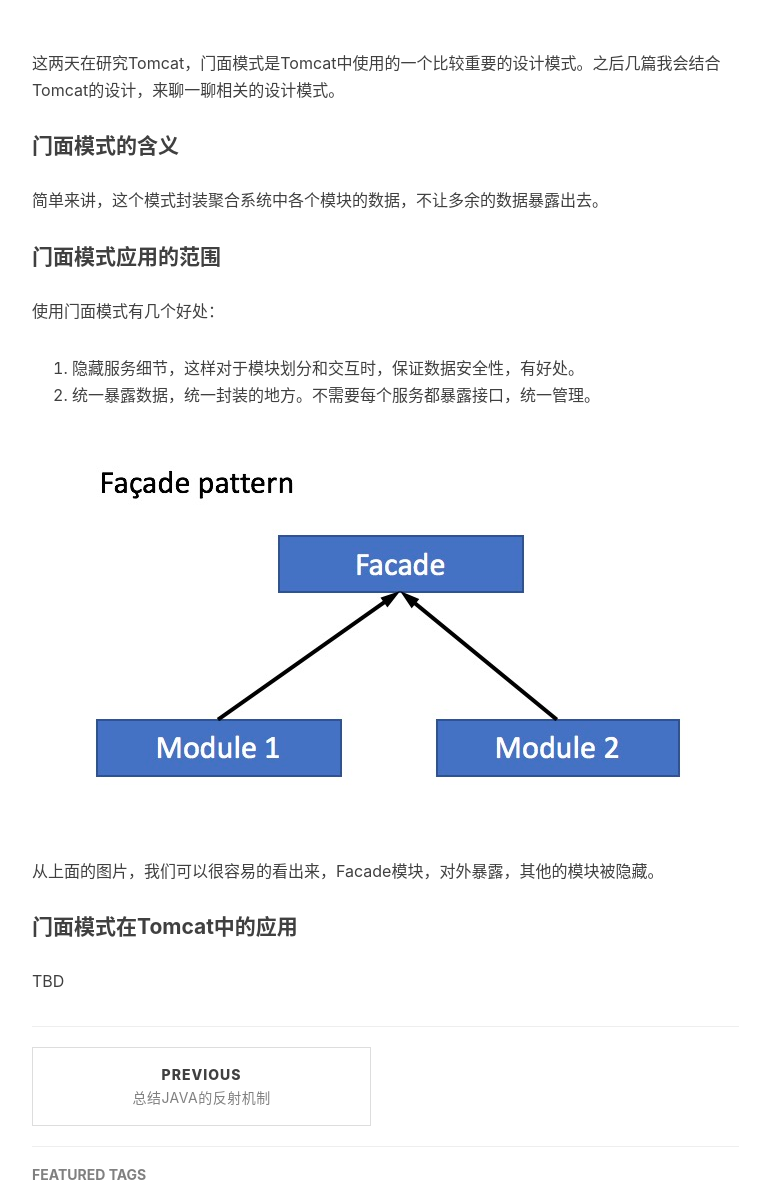
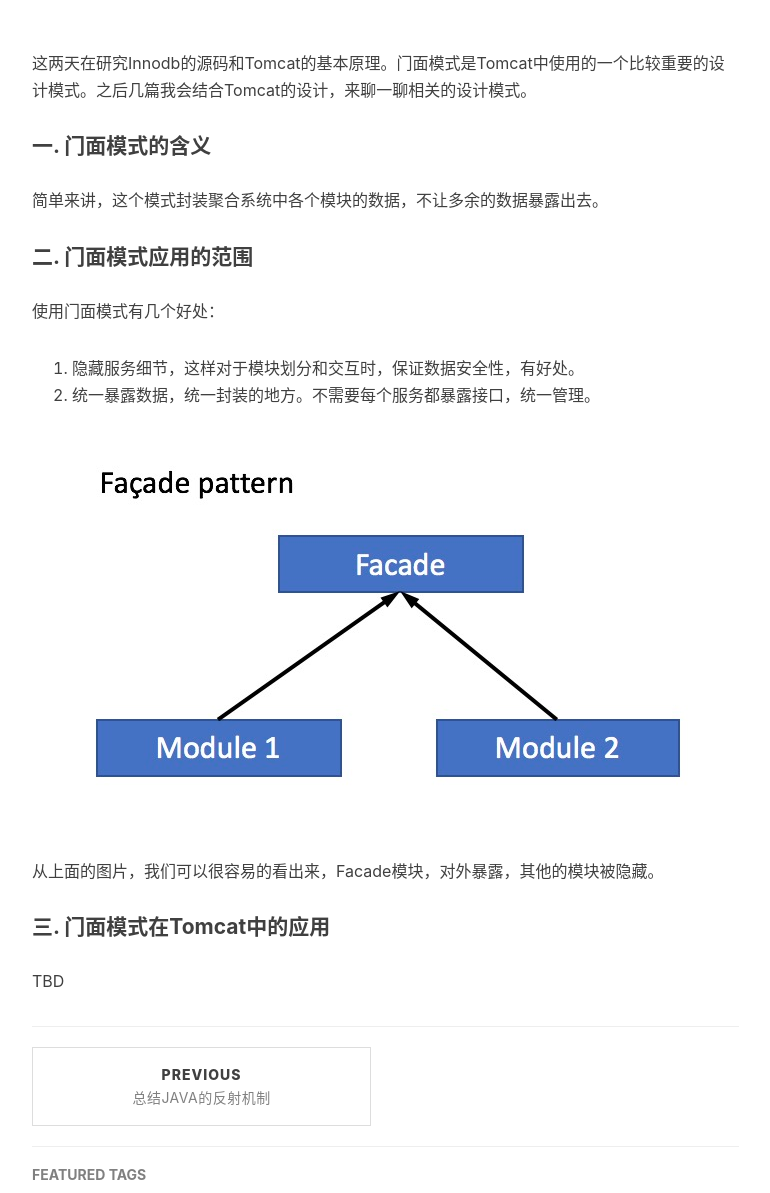
Before and after one commit to baiscjava/basicjava.github.io, a Jekyll site: the page built from _posts/2017-11-14-设计模式之门面模式-Tomcat的基本原理(1).md, in a window 1280 px wide and 1400 px high, scrolled down 310 px. Shown: the part 207-1400 px from the top of the window, without its empty margins (233-1003 px from the left). Built offline with Jekyll 4.4.1, drawn with Linux system fonts in a browser that asks for light colours; nearby versions of some CDN libraries; comment, search, counter and statistics services are not loaded.

Commit message:
Update 2017-11-14-设计模式之门面模式-Tomcat的基本原理(1).md

```diff
--- a/_posts/2017-11-14-设计模式之门面模式-Tomcat的基本原理(1).md
+++ b/_posts/2017-11-14-设计模式之门面模式-Tomcat的基本原理(1).md
@@ -10,11 +10,11 @@ tags:
     - 原理
 ---
 
-这两天在研究Tomcat，门面模式是Tomcat中使用的一个比较重要的设计模式。之后几篇我会结合Tomcat的设计，来聊一聊相关的设计模式。<br>
-#### 门面模式的含义<br>
+这两天在研究Innodb的源码和Tomcat的基本原理。门面模式是Tomcat中使用的一个比较重要的设计模式。之后几篇我会结合Tomcat的设计，来聊一聊相关的设计模式。<br>
+#### 一. 门面模式的含义<br>
 简单来讲，这个模式封装聚合系统中各个模块的数据，不让多余的数据暴露出去。<br>
 
-#### 门面模式应用的范围<br>
+#### 二. 门面模式应用的范围<br>
 使用门面模式有几个好处：<br>
 1. 隐藏服务细节，这样对于模块划分和交互时，保证数据安全性，有好处。<br>
 2. 统一暴露数据，统一封装的地方。不需要每个服务都暴露接口，统一管理。<br>
@@ -22,5 +22,5 @@ tags:
 ![gras](/images/designpattern/DesignPattern-FacedePattern.png)<br>
 从上面的图片，我们可以很容易的看出来，Facade模块，对外暴露，其他的模块被隐藏。<br>
 
-#### 门面模式在Tomcat中的应用
+#### 三. 门面模式在Tomcat中的应用
 TBD
```
